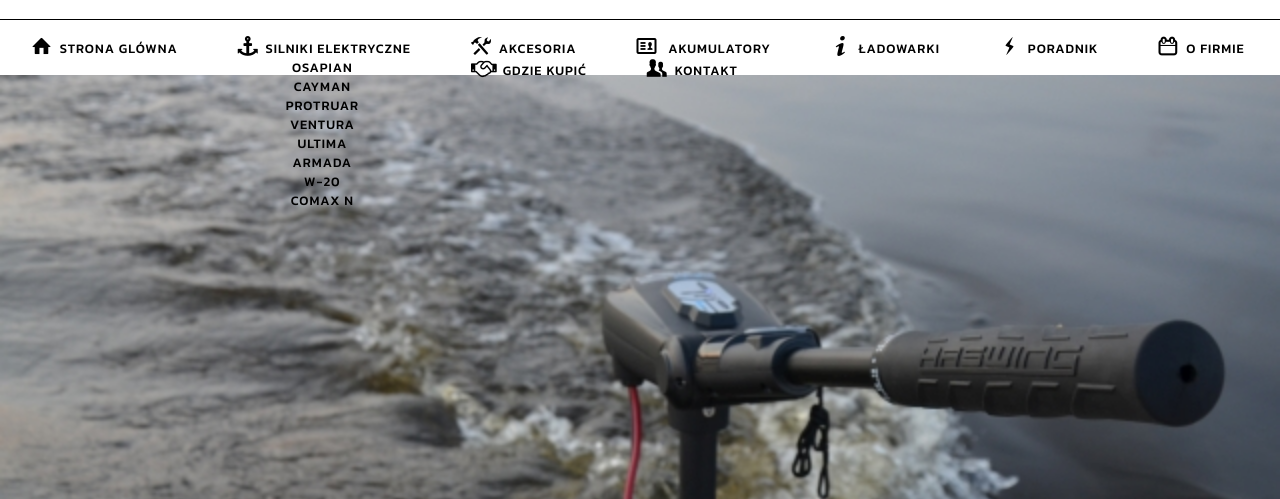
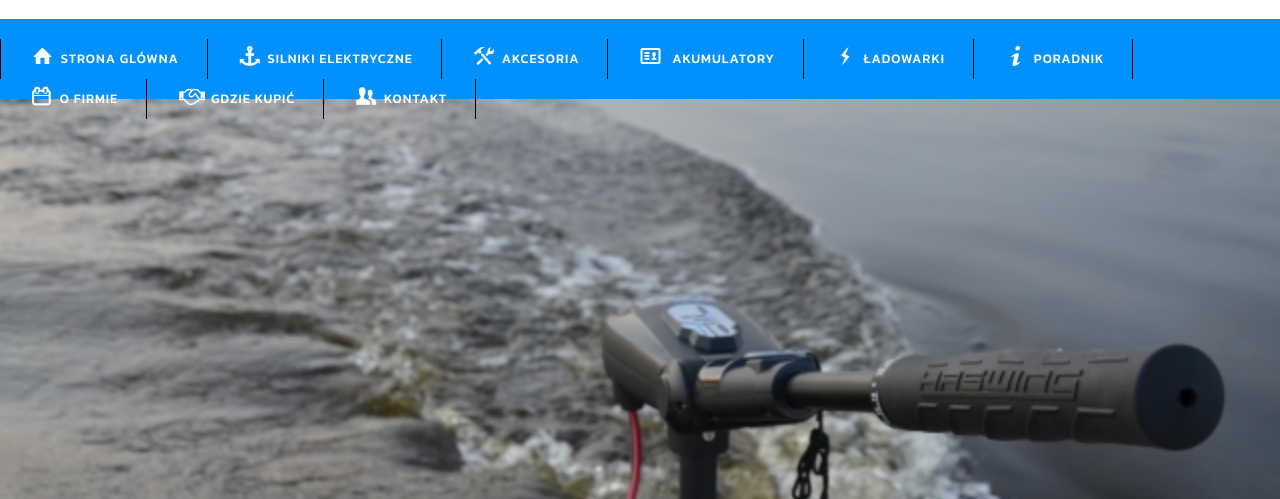
Before and after one commit to DetailingCode/Website-Haswing, a plain HTML site: page index.html in a window 1280 px wide. Shown: the part 301-800 px from the top of the page. Drawn offline with nearby package versions, Linux system fonts and the light colour scheme.

```diff
--- a/index.html
+++ b/index.html
@@ -14,12 +14,6 @@
 
 </head>
 <body>
-
-
-
-<div class="container">
-
-
 
    <div class="haswing-logo">
         <p class="social-icon"><a class="social-link-text" href="youtube.pl"><i class="icon-youtube"></i></a></p>
@@ -51,8 +45,8 @@
                 <li><a href="#" target="_blank">Ventura</li></a>
                 <li><a href="#" target="_blank">Ultima</li></a>
                 <li><a href="#" target="_blank">Armada</li></a>
+                <li><a href="#" target="_blank">Comax N</li></a>
                 <li><a href="#" target="_blank">W-20</li></a>
-                    <li><a href="#" target="_blank">Comax N</li></a>
             </ul>
         </li>
         <li>
@@ -62,10 +56,10 @@
             <a href="#" target="_blank"><i class="icon-vcard"></i>&nbsp Akumulatory</a>
         </li>
          <li>
-            <a href="#" target="_blank"><i class="icon-info"></i>&nbspŁadowarki </a>
+            <a href="#" target="_blank"><i class="icon-flash"></i>&nbspŁadowarki </a>
         </li>
         <li>
-            <a href="#" target="_blank"><i class="icon-flash"></i>&nbspPoradnik </a>
+            <a href="#" target="_blank"><i class="icon-info"></i>&nbspPoradnik </a>
         </li>
         <li>
             <a href="#" target="_blank"><i class="icon-calendar-outlilne"></i>&nbspO firmie </a>
@@ -113,7 +107,7 @@
             </div>
 
         </div>
-</div>
+
         <div class="news">
             <h2 class="h2-news">Nowości w ofercie</h2>
 
--- a/style.css
+++ b/style.css
@@ -24,10 +24,7 @@ H1{
     text-shadow: 1px 1px 1px rgb(136, 136, 136);
 }
 
-.container{
-    height: 100%;
 
-}
 .haswing-logo{
     background-color: rgb(255, 255, 255);
     margin-left: auto;
@@ -70,49 +67,83 @@ a.social-link-text{
 }
 
 nav{
-    background-color: rgb(255, 255, 255);
+    background-color: rgb(0, 145, 255);
     text-transform: uppercase;
-    Height: 55px;
     width: 100%;
-    display: flex;
-    justify-content: space-evenly;
-    border-top: 6px black;
-    border-top: 1px solid black;
+    text-align: center;
+    height: 60px;
+    padding-top: 2rem;
 }
+
 
 nav ol{
     text-decoration: none;
-    padding-top: 1.6rem;
-    justify-content: space-evenly;
+    line-height: 400%;
+    display: inline-block;
+    padding: 0;
+    margin: 0;
+
+
 }
 
-nav li{
+ol > li{
     list-style-type:none;
     font-size: 1.3rem;
     font-family: 'Kanit', sans-serif;
     float: left;
+    border-right: 1px solid black;
 
 }
-.Models{
-    display: flex;
-    flex-direction: column;
-    align-items: center;
+
+ol > li:hover{
+    background-color: black;
+    color: whitesmoke;
+
 }
 
-nav a{
-    color: rgb(0, 0, 0);
+ol > li:first-child{
+    border-left: 1px solid black;
+}
+
+ol > li > ul{
+    list-style-type: none;
+    padding:0;
+    margin:0;
+    height: 3.3rem;
+    display: none;
+}
+ol > li:hover ul{
+    display: block;
+}
+
+ol > li >ul >li{
+    position: relative;
+    z-index:100;
+    border-top: 1px solid black;
+    height: 35px;
+
+}
+ol > li >ul >li:hover{
+    background-color: aqua;
+}
+
+ol > li >ul >li:hover > a{
+    color: red;
+}
+
+nav ol:hover a{
+    color: rgb(255, 255, 255);
     text-decoration: none;
     letter-spacing: 1px;
     padding: 2.1rem 2.8rem;
 }
 
-li a:hover{
-    background-color: rgb(0, 0, 0);
+nav a{
     color: rgb(255, 255, 255);
-    font-family: 'Kanit', sans-serif;
+    text-decoration: none;
+    letter-spacing: 1px;
+    padding: 2.8rem 2.8rem;
 }
-
-
 
 .image-bottom-nav{
     width:100%;
```
Lines whose indentation alone changed are shown as unchanged.
